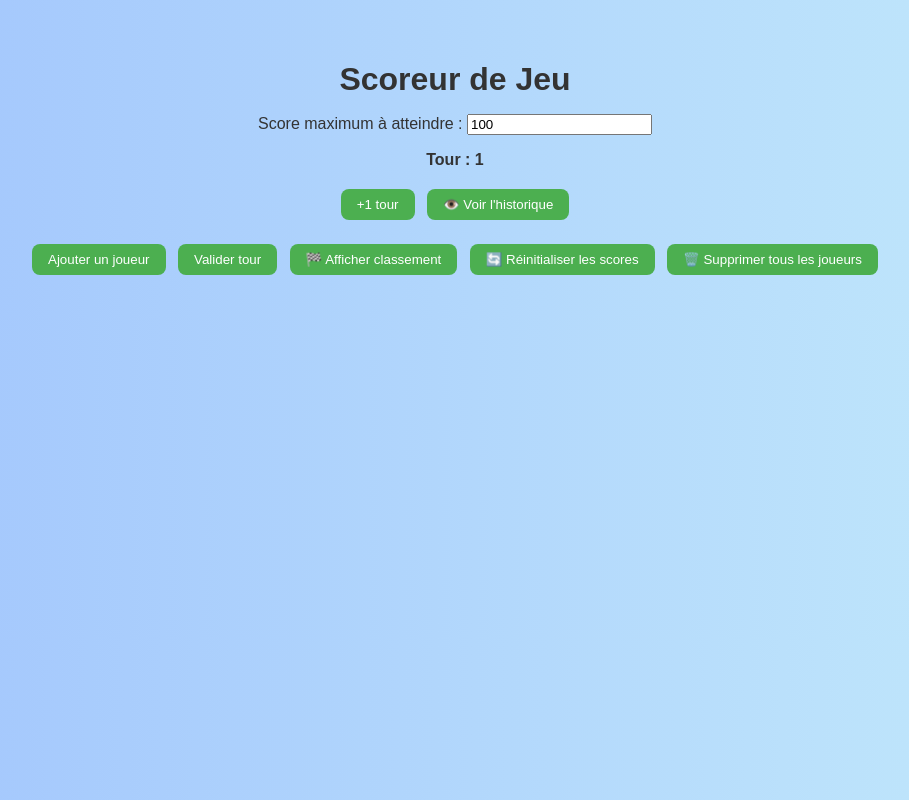
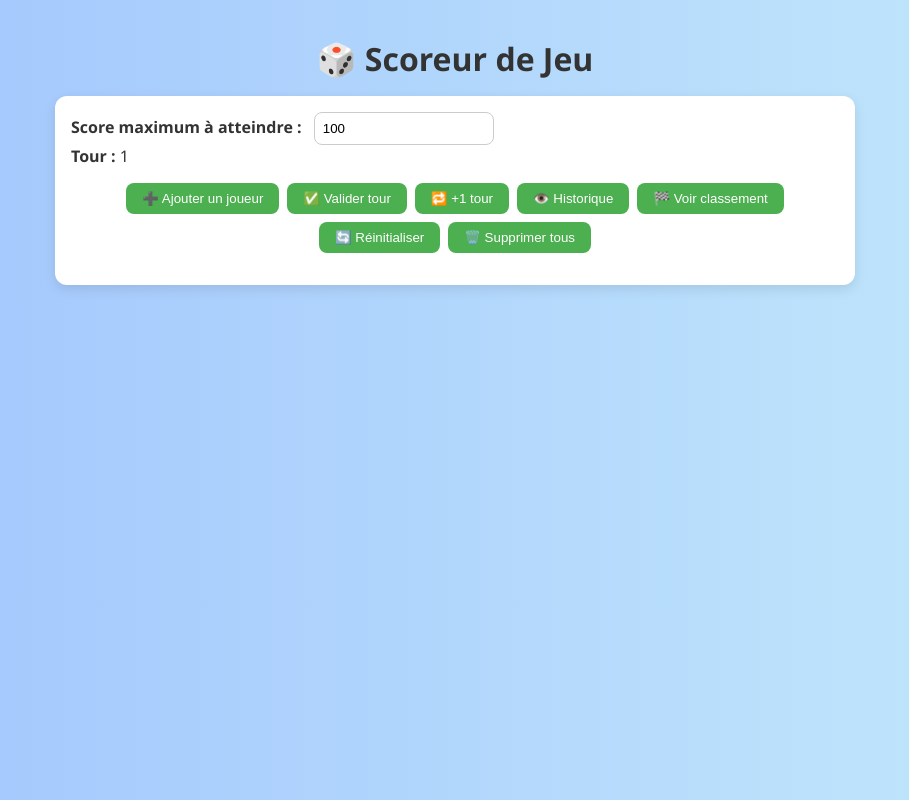
Before and after one commit to dorkith/scoreur, a plain HTML site: page index.html in a window 1280 px wide. Shown: the whole page, without its empty margins (185-1094 px from the left). Drawn offline with Linux system fonts and the light colour scheme.

Commit message:
Update index.html

```diff
--- a/index.html
+++ b/index.html
@@ -5,107 +5,173 @@
   <meta name="viewport" content="width=device-width, initial-scale=1.0"/>
   <title>Scoreur de Jeu</title>
   <style>
+    :root {
+      --primary: #4CAF50;
+      --light-bg: #f1f8f5;
+      --border: #ccc;
+      --font: 'Segoe UI', sans-serif;
+    }
+
+    * {
+      box-sizing: border-box;
+    }
+
     body {
-      font-family: 'Arial', sans-serif;
+      font-family: var(--font);
       background: linear-gradient(to right, #a1c4fd, #c2e9fb);
-      padding: 2rem;
+      margin: 0;
+      padding: 1rem;
       color: #333;
+    }
+
+    h1 {
       text-align: center;
-    }
-    h1 {
       margin-bottom: 1rem;
     }
+
+    .section {
+      max-width: 800px;
+      margin: auto;
+      background-color: white;
+      border-radius: 12px;
+      padding: 1rem;
+      box-shadow: 0 4px 12px rgba(0, 0, 0, 0.1);
+    }
+
+    .settings, .buttons, .player-entry, .bar-container {
+      margin-bottom: 1rem;
+    }
+
+    label {
+      font-weight: bold;
+      margin-right: 0.5rem;
+    }
+
+    input[type="text"],
+    input[type="number"] {
+      padding: 0.5rem;
+      border-radius: 8px;
+      border: 1px solid var(--border);
+      width: 100%;
+      max-width: 180px;
+    }
+
+    input.tour {
+      width: 100%;
+      max-width: 250px;
+    }
+
     .player-entry {
+      background-color: var(--light-bg);
+      border-radius: 8px;
+      padding: 1rem;
       display: flex;
       flex-direction: column;
-      align-items: center;
+      align-items: flex-start;
       gap: 0.5rem;
-      margin-bottom: 1rem;
     }
+
     .player-line {
       display: flex;
+      flex-wrap: wrap;
       gap: 0.5rem;
+      width: 100%;
+      align-items: center;
     }
-    .player-entry input[type="text"],
-    .player-entry input[type="number"],
-    .player-entry input.tour {
-      padding: 0.5rem;
-      border-radius: 8px;
-      border: 1px solid #ccc;
+
+    .buttons {
+      display: flex;
+      flex-wrap: wrap;
+      gap: 0.5rem;
+      justify-content: center;
     }
-    .buttons {
-      margin-top: 1rem;
-    }
+
     button {
-      background-color: #4CAF50;
+      background-color: var(--primary);
       color: white;
       border: none;
       padding: 0.5rem 1rem;
       border-radius: 8px;
       cursor: pointer;
-      margin: 0.25rem;
+      transition: background 0.3s;
     }
+
     button:hover {
-      background-color: #45a049;
+      background-color: #3d9442;
     }
+
     .bar-container {
       background-color: #eee;
       border-radius: 10px;
       overflow: hidden;
-      width: 60%;
-      margin: 0.25rem auto;
+      width: 100%;
+      max-width: 600px;
+      margin: auto;
       display: flex;
       align-items: center;
     }
+
     .bar {
       height: 24px;
-      background-color: #4CAF50;
+      background-color: var(--primary);
       color: white;
-      text-align: left;
       padding-left: 0.5rem;
       line-height: 24px;
       display: flex;
       align-items: center;
       white-space: nowrap;
     }
+
     .historique {
+      font-size: 0.9rem;
+      color: #555;
       display: none;
-      font-size: 0.9rem;
-      margin-top: 0.25rem;
-      color: #333;
     }
-    #tourDisplay {
-      font-weight: bold;
-      margin: 1rem 0;
+
+    .classement {
+      text-align: center;
+    }
+
+    @media (max-width: 600px) {
+      .player-line {
+        flex-direction: column;
+        align-items: stretch;
+      }
+
+      input[type="text"],
+      input[type="number"],
+      input.tour {
+        max-width: 100%;
+      }
     }
   </style>
 </head>
 <body>
-  <h1>Scoreur de Jeu</h1>
-
-  <div>
-    <label for="scoreMax">Score maximum à atteindre : </label>
+  <h1>🎲 Scoreur de Jeu</h1>
+  <div class="section" id="jeu">
+    <div class="settings">
+      <label for="scoreMax">Score maximum à atteindre :</label>
       <input id="scoreMax" type="number" value="100" />
-    <div id="tourDisplay">Tour : 1</div>
-    <button onclick="nextTour()">+1 tour</button>
-    <button onclick="toggleHistorique()">👁️ Voir l'historique</button>
+      <div><strong>Tour :</strong> <span id="tourDisplay">1</span></div>
     </div>
 
-  <div id="jeu">
-    <div id="players"></div>
     <div class="buttons">
-      <button onclick="addPlayer()">Ajouter un joueur</button>
-      <button onclick="updateScores()">Valider tour</button>
-      <button onclick="showPodium()">🏁 Afficher classement</button>
-      <button onclick="resetScores()">🔄 Réinitialiser les scores</button>
-      <button onclick="clearAll()">🗑️ Supprimer tous les joueurs</button>
-    </div>
+      <button onclick="addPlayer()">➕ Ajouter un joueur</button>
+      <button onclick="updateScores()">✅ Valider tour</button>
+      <button onclick="nextTour()">🔁 +1 tour</button>
+      <button onclick="toggleHistorique()">👁️ Historique</button>
+      <button onclick="showPodium()">🏁 Voir classement</button>
+      <button onclick="resetScores()">🔄 Réinitialiser</button>
+      <button onclick="clearAll()">🗑️ Supprimer tous</button>
     </div>
 
-  <div id="podium" style="display: none;">
+    <div id="players"></div>
+  </div>
+
+  <div class="section classement" id="podium" style="display: none;">
     <div class="buttons">
-      <button onclick="returnToGame()">🔙 Retour à la saisie</button>
-      <button onclick="resetScores()">🔄 Réinitialiser les scores</button>
+      <button onclick="returnToGame()">🔙 Retour</button>
+      <button onclick="resetScores()">🔄 Réinitialiser</button>
     </div>
     <div id="classementContent"></div>
   </div>
@@ -139,13 +205,14 @@
         let addition = 0;
         try {
           addition = eval(tourInput.value.replace(/[^-()\d/*+.]/g, ''));
-        } catch (e) {
+        } catch {
           alert("Erreur dans le calcul pour un joueur.");
           return;
         }
 
         const newScore = parseFloat(scoreInput.value) + addition;
         scoreInput.value = newScore;
+        tourInput.value = ""; // vider le champ de calcul
 
         if (!entry.dataset.history) entry.dataset.history = "[]";
         const history = JSON.parse(entry.dataset.history);
@@ -156,9 +223,9 @@
       });
 
       currentTour++;
-      document.getElementById('tourDisplay').textContent = `Tour : ${currentTour}`;
+      document.getElementById('tourDisplay').textContent = currentTour;
 
-      // Réorganiser les joueurs dans l'ordre du score décroissant
+      // Réorganiser les joueurs selon leur score
       const playerContainer = document.getElementById('players');
       const sorted = Array.from(playerContainer.children).sort((a, b) => {
         const scoreA = parseFloat(a.querySelector('input[type="number"]').value);
@@ -171,16 +238,15 @@
     function updateHistorique(entry) {
       const historyDiv = entry.querySelector('.historique');
       const history = JSON.parse(entry.dataset.history || "[]");
-      if (!showHistory) {
-        historyDiv.style.display = "none";
-        return;
-      }
-      let html = '<strong>Historique des tours :</strong><br>';
+      historyDiv.style.display = showHistory ? "block" : "none";
+
+      if (showHistory) {
+        let html = '<strong>Historique :</strong><br>';
         history.forEach(h => {
           html += `Tour ${h.tour} : ${h.valeur}<br>`;
         });
         historyDiv.innerHTML = html;
-      historyDiv.style.display = "block";
+      }
     }
 
     function toggleHistorique() {
@@ -190,7 +256,7 @@
 
     function nextTour() {
       currentTour++;
-      document.getElementById('tourDisplay').textContent = `Tour : ${currentTour}`;
+      document.getElementById('tourDisplay').textContent = currentTour;
     }
 
     function updateBars() {
@@ -238,9 +304,10 @@
         entry.querySelector('input[type="number"]').value = '0';
         entry.dataset.history = "[]";
         updateHistorique(entry);
+        entry.querySelector('input.tour').value = '';
       });
       currentTour = 1;
-      document.getElementById('tourDisplay').textContent = `Tour : 1`;
+      document.getElementById('tourDisplay').textContent = '1';
     }
 
     function clearAll() {
```
Lines whose indentation alone changed are shown as unchanged.
